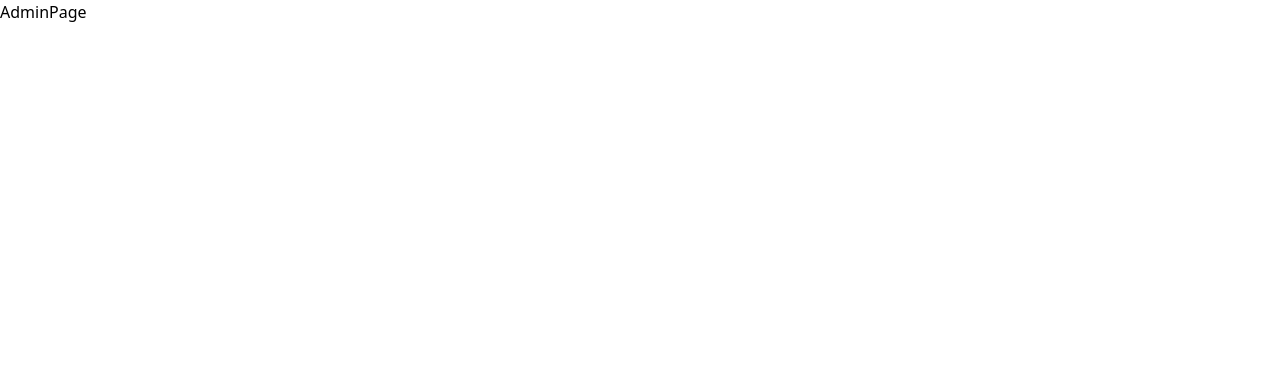
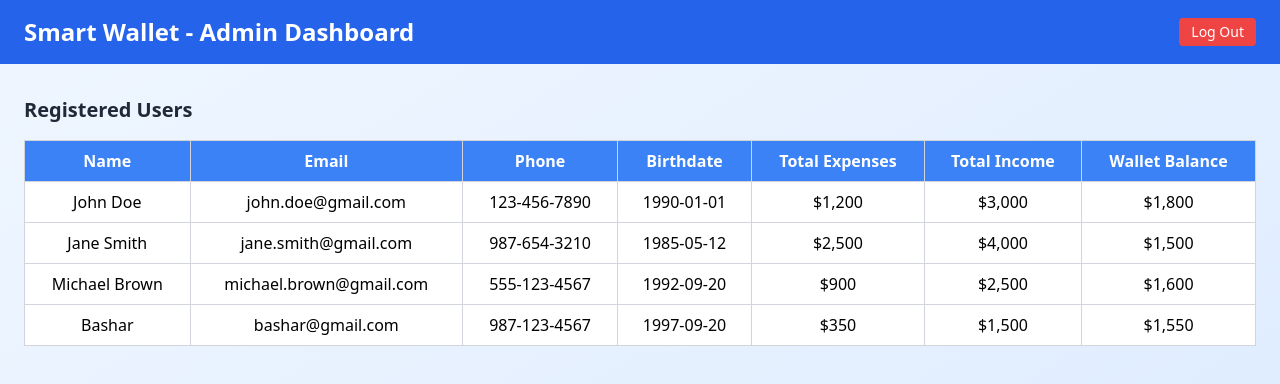
Before and after one commit to Bashar-zakarneh/Smart_Wallet, a React (Create React App) app in the folder frontend/: page /admin in a window 1280 px wide. Shown: the top 384 px of the page. Built offline with nearby package versions, Linux system fonts and the light colour scheme.

Commit message:
Implement Admin Page

```diff
--- a/frontend/src/components/AdminPage.jsx
+++ b/frontend/src/components/AdminPage.jsx
@@ -1,5 +1,123 @@
 import React from "react";
+
 const AdminPage = () => {
-  return <div>AdminPage</div>;
+  const users = [
+    {
+      id: 1,
+      name: "John Doe",
+      email: "john.doe@gmail.com",
+      phone: "123-456-7890",
+      birthdate: "1990-01-01",
+      totalExpenses: "$1,200",
+      totalIncome: "$3,000",
+      walletBalance: "$1,800",
+    },
+    {
+      id: 2,
+      name: "Jane Smith",
+      email: "jane.smith@gmail.com",
+      phone: "987-654-3210",
+      birthdate: "1985-05-12",
+      totalExpenses: "$2,500",
+      totalIncome: "$4,000",
+      walletBalance: "$1,500",
+    },
+    {
+      id: 3,
+      name: "Michael Brown",
+      email: "michael.brown@gmail.com",
+      phone: "555-123-4567",
+      birthdate: "1992-09-20",
+      totalExpenses: "$900",
+      totalIncome: "$2,500",
+      walletBalance: "$1,600",
+    },
+    {
+      id: 4,
+      name: "Bashar",
+      email: "bashar@gmail.com",
+      phone: "987-123-4567",
+      birthdate: "1997-09-20",
+      totalExpenses: "$350",
+      totalIncome: "$1,500",
+      walletBalance: "$1,550",
+    },
+  ];
+
+  return (
+    <div className="min-h-screen bg-gradient-to-br from-blue-50 to-blue-100">
+      <header className="bg-blue-600 text-white py-4 px-6">
+        <div className="flex justify-between items-center">
+          <h1 className="text-2xl font-bold">Smart Wallet - Admin Dashboard</h1>
+          <nav>
+            <button
+              className="text-sm bg-red-500 hover:bg-red-600 text-white py-1 px-3 rounded"
+              onClick={() => (window.location.href = "/")}
+            >
+              Log Out
+            </button>
+          </nav>
+        </div>
+      </header>
+
+      <main className="px-6 py-8">
+        <h2 className="text-xl font-bold text-gray-800 mb-4">
+          Registered Users
+        </h2>
+        <div className="overflow-x-auto">
+          <table className="table-auto w-full border-collapse border border-gray-300 shadow-lg">
+            <thead>
+              <tr className="bg-blue-500 text-white">
+                <th className="px-4 py-2 border border-gray-300">Name</th>
+                <th className="px-4 py-2 border border-gray-300">Email</th>
+                <th className="px-4 py-2 border border-gray-300">Phone</th>
+                <th className="px-4 py-2 border border-gray-300">Birthdate</th>
+                <th className="px-4 py-2 border border-gray-300">
+                  Total Expenses
+                </th>
+                <th className="px-4 py-2 border border-gray-300">
+                  Total Income
+                </th>
+                <th className="px-4 py-2 border border-gray-300">
+                  Wallet Balance
+                </th>
+              </tr>
+            </thead>
+            <tbody>
+              {users.map((user) => (
+                <tr
+                  key={user.id}
+                  className="text-center bg-white hover:bg-gray-100"
+                >
+                  <td className="px-4 py-2 border border-gray-300">
+                    {user.name}
+                  </td>
+                  <td className="px-4 py-2 border border-gray-300">
+                    {user.email}
+                  </td>
+                  <td className="px-4 py-2 border border-gray-300">
+                    {user.phone}
+                  </td>
+                  <td className="px-4 py-2 border border-gray-300">
+                    {user.birthdate}
+                  </td>
+                  <td className="px-4 py-2 border border-gray-300">
+                    {user.totalExpenses}
+                  </td>
+                  <td className="px-4 py-2 border border-gray-300">
+                    {user.totalIncome}
+                  </td>
+                  <td className="px-4 py-2 border border-gray-300">
+                    {user.walletBalance}
+                  </td>
+                </tr>
+              ))}
+            </tbody>
+          </table>
+        </div>
+      </main>
+    </div>
+  );
 };
+
 export default AdminPage;
--- a/frontend/src/components/LoginForm.jsx
+++ b/frontend/src/components/LoginForm.jsx
@@ -10,13 +10,22 @@
   const handleSubmit = (e) => {
     e.preventDefault();
 
-    const validEmail = "bashar@gmail.com";
-    const validPassword = "123456";
+    // Define credentials
+    const validUserEmail = "bashar@gmail.com";
+    const validUserPassword = "123456";
+    const adminEmail = "admin@gmail.com";
+    const adminPassword = "123456";
 
-    if (email === validEmail && password === validPassword) {
+    if (email === adminEmail && password === adminPassword) {
+      // Navigate to AdminPage if admin credentials are correct
+      setError("");
+      navigate("/admin");
+    } else if (email === validUserEmail && password === validUserPassword) {
+      // Navigate to HomePage if user credentials are correct
       setError("");
       navigate("/home");
     } else {
+      // Show error message if credentials are invalid
       setError("Invalid email or password. Please try again.");
     }
   };
```
